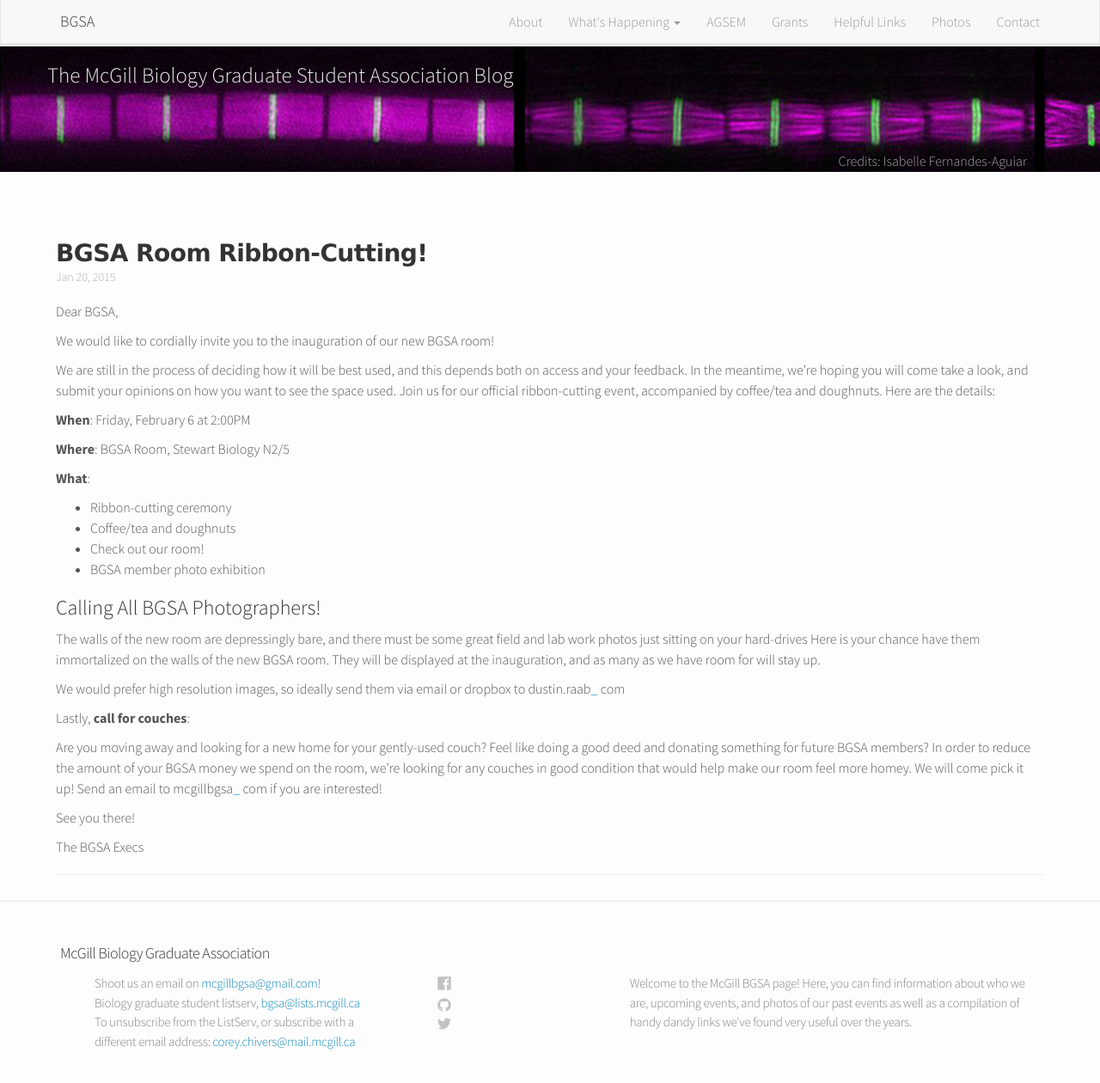
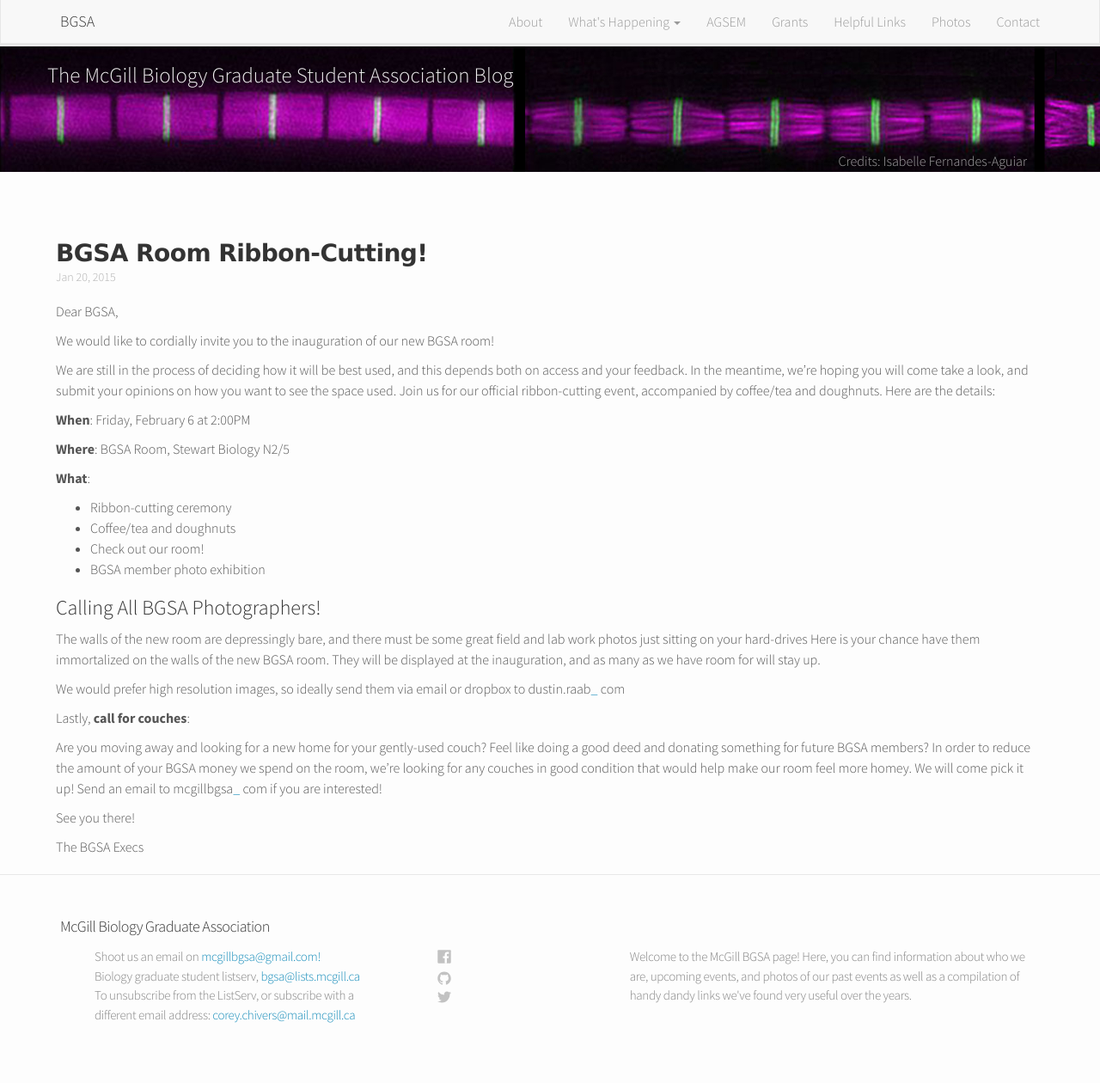
Before and after one commit to McGillBGSA/McGillBGSA.github.io, a Jekyll site: the page built from _posts/2015-01-20-ribbon-cutting.md, in a window 1280 px wide and 1278 px high. Shown: the top 1260 px of the window at 86% size. Built offline with Jekyll 4.4.1, drawn with Linux system fonts in a browser that asks for light colours; nearby versions of some CDN libraries.

```diff
--- a/_posts/2015-01-20-ribbon-cutting.md
+++ b/_posts/2015-01-20-ribbon-cutting.md
@@ -37,6 +37,4 @@ See you there!
 
 The BGSA Execs
 
----
-
-[1]:  @gmail.      "_"
+[1]:  #     "@gmail"
```
